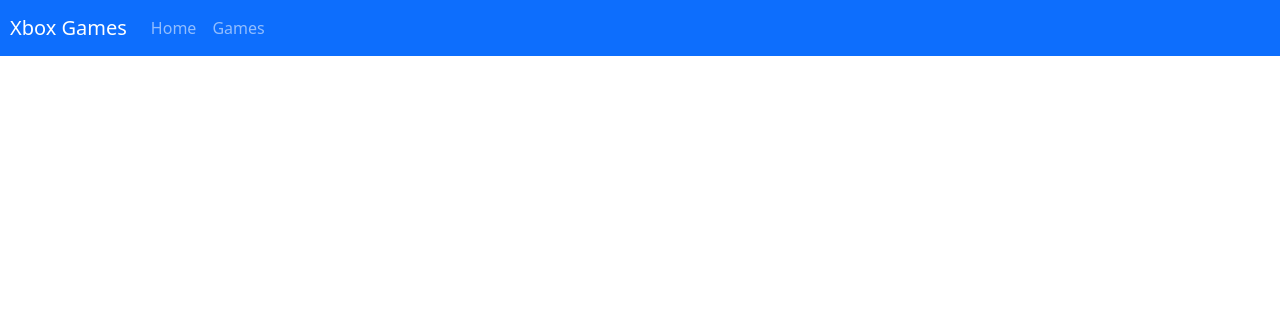
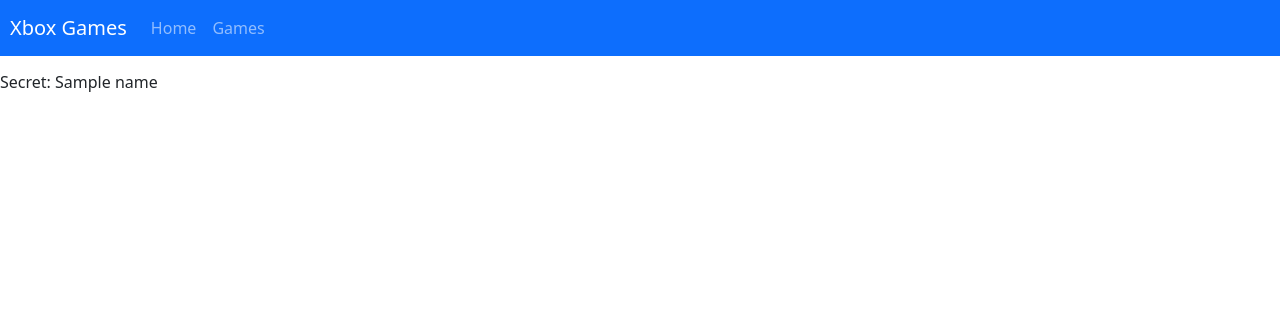
Before and after one commit to starfallen-o/xbox-games-website, a Flask app: template templates/html/index.html in a window 1280 px wide. Shown: the top 316 px of the page. Run offline with Flask 3, Linux system fonts and the light colour scheme; the template is opened without the code that fills it: most values are stand-ins (such as "Sample title", 1, 10 or a date in 2020).

Commit message:
Secret Access test

```diff
--- a/app.py
+++ b/app.py
@@ -1,11 +1,14 @@
 from flask import Flask, render_template
 import os
+import config
 
 app = Flask(__name__)
 
+secret_value = config.secret_value
+
 @app.route('/', methods=['GET'])
 def index():
-    return render_template('/html/index.html')
+    return render_template('/html/index.html', name=secret_value)
 
 if __name__ == "__main__":
     port = int(os.environ.get("PORT", 8000))
--- a/templates/html/index.html
+++ b/templates/html/index.html
@@ -24,5 +24,10 @@
         </ul>
     </nav>
 
+    <div style="margin-top: 70px">
+        <p>Secret: {{ name }}</p>
+    </div>
+
+
 </body>
 </html>
```
Also changed, not shown: config.py (added, +12 -0 lines).
